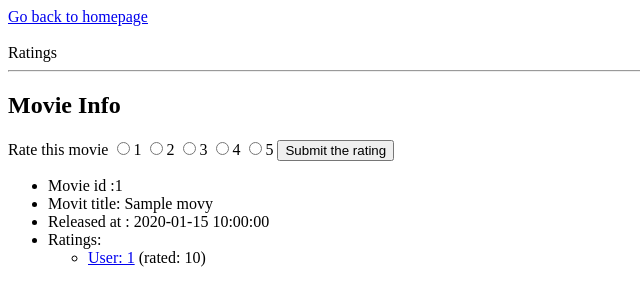
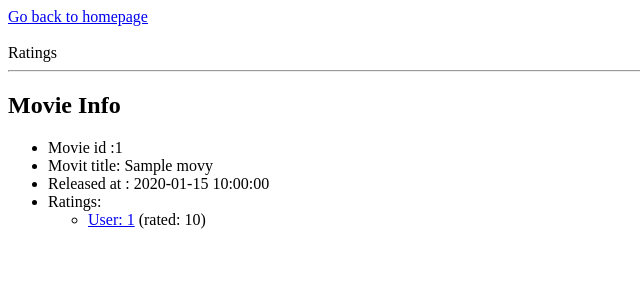
Before and after one commit to naellenhe/hb-ratings-lab, a Flask app: page /movies/1 in a window 1280 px wide. Shown: the top 306 px of the page, without its empty margins (0-640 px from the left). Run offline with Flask 2, Linux system fonts and the light colour scheme; tables that the repository leaves empty hold one stand-in row (values such as "Sample post").

Commit message:
completed rating app

```diff
--- a/server.py
+++ b/server.py
@@ -60,14 +60,14 @@ def display_movie_details(movie_id):
 def update_rating():
     """Update a rating """
 
-    movie_id = request.form.get("movie_id")
-    score = request.form.get('score')
+    movie_id = int(request.form.get("movie_id"))
+    score = int(request.form.get('score'))
     user_id = session['user_id']
 
-    rating = db.session.query(Rating).filter(Rating.user_id == user_id, Rating.movie_id==movie_id).first()
+    rating = db.session.query(Rating).filter(Rating.user_id == user_id, Rating.movie_id == movie_id).first()
 
     if not rating:
-        rating = Rating(movie_id=movie_id, user_id=session['user_id'], score=score)
+        rating = Rating(movie_id=movie_id, user_id=user_id, score=score)
         db.session.add(rating)
         db.session.commit()
     else:
--- a/templates/movie_details.html
+++ b/templates/movie_details.html
@@ -2,17 +2,19 @@
 {% block content %}
 
   <h2>Movie Info</h2>
+
+{% if "user_id" in session %}
   <form action='/new_rating' method="POST">
     Rate this movie
     <input type='hidden' name='movie_id' value= {{ movie.movie_id }}>
-    <input type='radio' name='score' value=1>1
-    <input type='radio' name='score' value=2>2
-    <input type='radio' name='score' value=3>3
-    <input type='radio' name='score' value=4>4
-    <input type='radio' name='score' value=5>5
+    <input type='radio' name='score' value='1'>1
+    <input type='radio' name='score' value='2'>2
+    <input type='radio' name='score' value='3'>3
+    <input type='radio' name='score' value='4'>4
+    <input type='radio' name='score' value='5'>5
     <input type='submit' value='Submit the rating'>
   </form>
-
+{% endif %}
   <ul>
     <li>
       Movie id :{{ movie.movie_id }}
```
